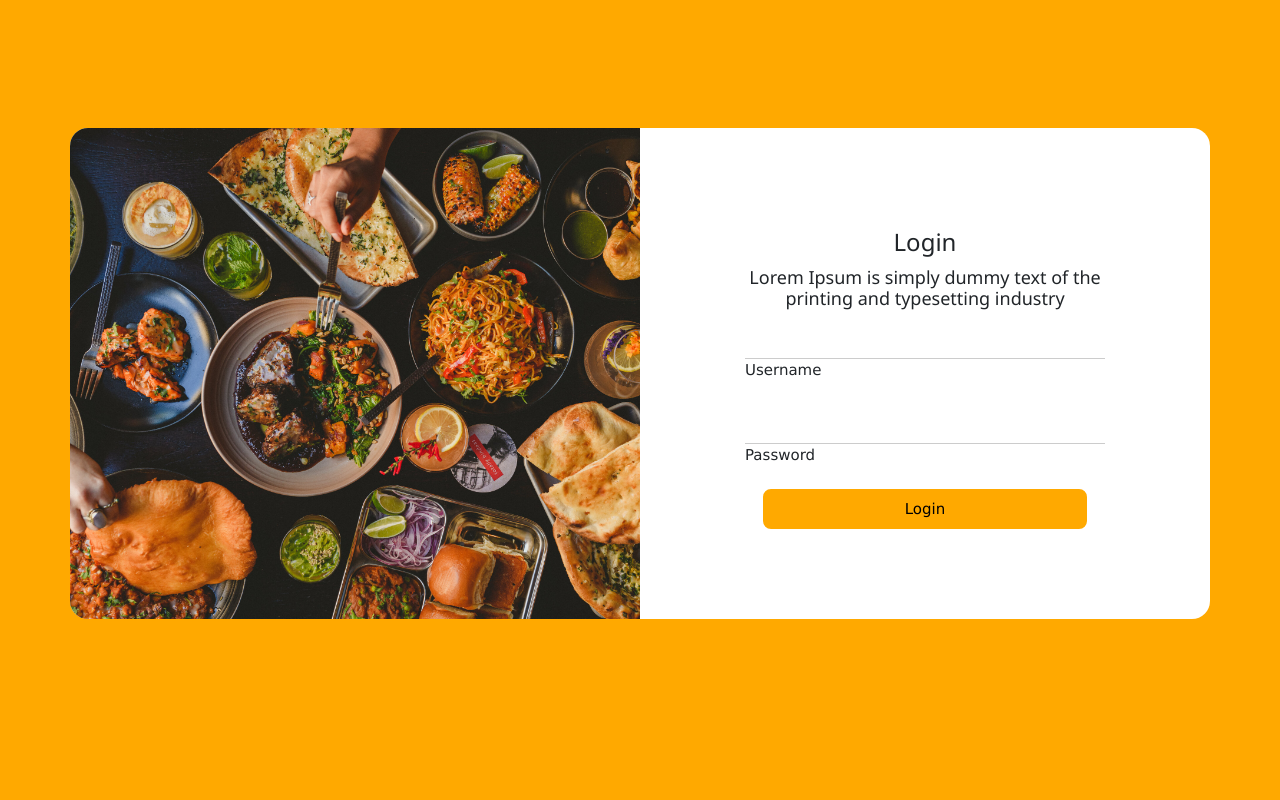
After one commit to luxal99/restaurant_node, a Node server app: page /login in a window 1280 px wide. The commit adds this page. Run offline with Node 20, Linux system fonts and the light colour scheme.

```diff
--- a/restaurant/index.js
+++ b/restaurant/index.js
@@ -6,11 +6,16 @@ const port = 3000;
 app.set('views', path.join(__dirname, 'src/pages'));
 app.set('view engine', 'ejs');
 //setup public folder
-app.use(express.static('./public'));
+app.use(express.static(__dirname + '/src/public/assets'));
+
 app.get('/',function (req, res) {
-    res.render('header')
+    res.render('home')
 
 });
+
+app.get('/login',(req,res)=>{
+    res.render('login')
+})
 app.listen(port,()=>{
     console.log("Runned")
 })
--- a/restaurant/src/pages/home.ejs
+++ b/restaurant/src/pages/home.ejs
@@ -1,13 +1,15 @@
 <!doctype html>
 <html lang="en">
+
 <head>
     <meta charset="UTF-8">
-    <meta name="viewport"
-          content="width=device-width, user-scalable=no, initial-scale=1.0, maximum-scale=1.0, minimum-scale=1.0">
+    <meta name="viewport" content="width=device-width, user-scalable=no, initial-scale=1.0, maximum-scale=1.0, minimum-scale=1.0">
     <meta http-equiv="X-UA-Compatible" content="ie=edge">
     <title>Document</title>
 </head>
+
 <body>
     <h1>Buraaaa</h1>
 </body>
+
 </html>
--- /dev/null
+++ b/restaurant/src/pages/login.ejs
@@ -0,0 +1,50 @@
+<!doctype html>
+<html lang="en">
+
+<head>
+    <meta charset="UTF-8">
+    <meta name="viewport"
+          content="width=device-width, user-scalable=no, initial-scale=1.0, maximum-scale=1.0, minimum-scale=1.0">
+    <meta http-equiv="X-UA-Compatible" content="ie=edge">
+    <link href="/css/login.css" rel="stylesheet" type="text/css">
+    <link rel="stylesheet" href="https://stackpath.bootstrapcdn.com/bootstrap/4.5.2/css/bootstrap.min.css"
+          integrity="sha384-JcKb8q3iqJ61gNV9KGb8thSsNjpSL0n8PARn9HuZOnIxN0hoP+VmmDGMN5t9UJ0Z" crossorigin="anonymous">
+    <link rel="stylesheet" href="https://stackpath.bootstrapcdn.com/bootstrap/4.5.2/css/bootstrap.min.css"
+          integrity="sha384-JcKb8q3iqJ61gNV9KGb8thSsNjpSL0n8PARn9HuZOnIxN0hoP+VmmDGMN5t9UJ0Z" crossorigin="anonymous">
+    <link rel="stylesheet" href="https://www.w3schools.com/w3css/4/w3.css">
+</head>
+
+<body>
+<div class="login-div">
+    <div class="login">
+        <div class="container login-container">
+            <div class="row">
+                <div class="col-sm food-img">
+                </div>
+                <div class="col-sm">
+                    <div class="w3-container">
+                        <form class="w3-container">
+                            <h3 class="text-center">Login</h3>
+
+                            <h5 class="text-center">Lorem Ipsum is simply dummy text of the printing and typesetting
+                                industry</h5>
+                            <p>
+                                <input class="w3-input" type="text">
+                                <label>Username</label></p>
+                            <p>
+                                <input class="w3-input" type="text">
+                                <label>Password</label></p>
+                            <div class="text-center">
+                                <button type="submit" class="login-btn">Login</button>
+
+                            </div>
+                        </form>
+                    </div>
+                </div>
+            </div>
+        </div>
+    </div>
+</div>
+</body>
+
+</html>
```
Also changed, not shown: restaurant/src/assets/css/header.css (deleted), restaurant/src/public/assets/css/login.css (added), restaurant/src/public/assets/img/WBC_7095.jpg (added).
